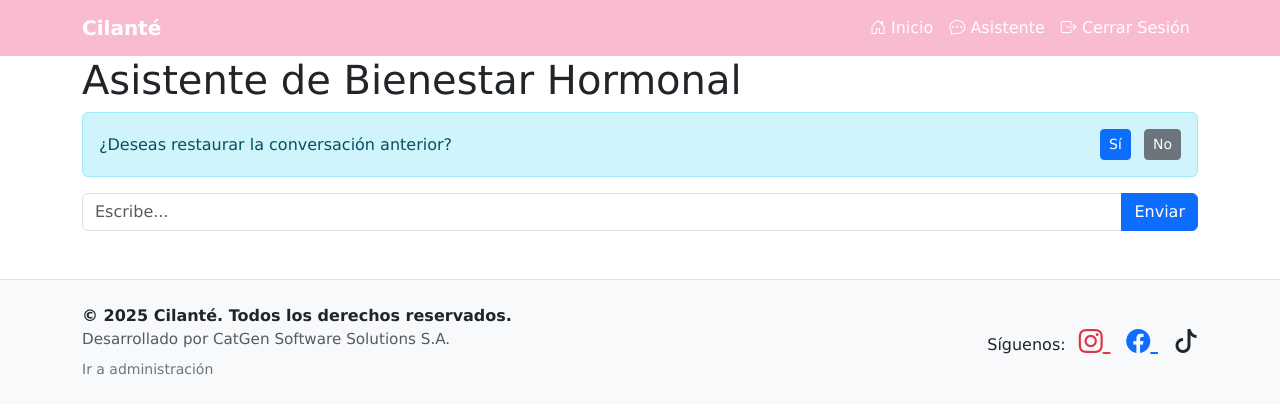
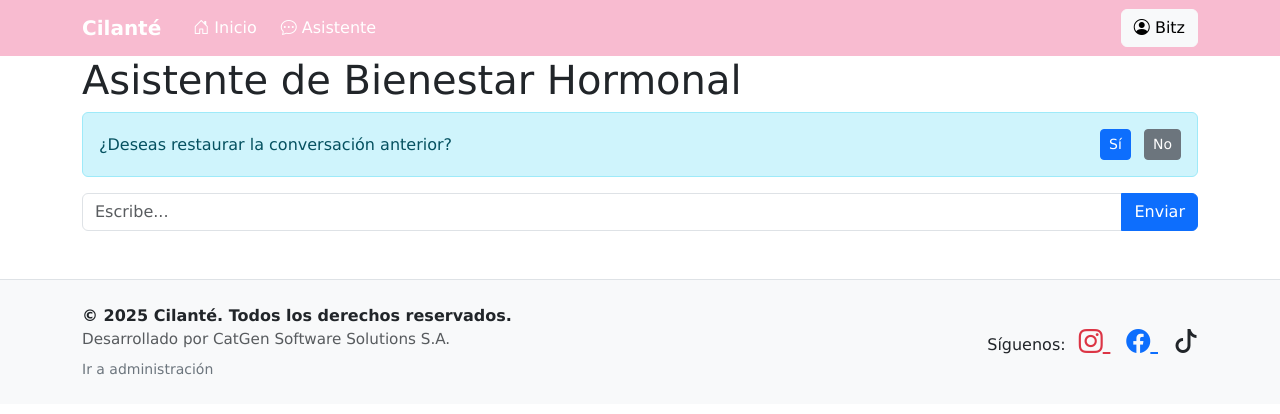
Before and after one commit to dylanbitz/cilante-store, a Flask app: page /assistant/chat in a window 1280 px wide. Shown: the top 414 px of the page. Run offline with Flask 3, Linux system fonts and the light colour scheme; a user stored in the database is signed in.

Commit message:
actualizar Bootstrap a la versión 5.3.8 y mejorar la plantilla de usuario en base.html

```diff
--- a/cilante/templates/base.html
+++ b/cilante/templates/base.html
@@ -5,7 +5,7 @@
     <meta charset="UTF-8">
     <meta name="viewport" content="width=device-width, initial-scale=1.0">
     <title>Cilanté - Tienda de Bienestar</title>
-    <link href="https://cdn.jsdelivr.net/npm/bootstrap@5.3.3/dist/css/bootstrap.min.css" rel="stylesheet">
+    <link href="https://cdn.jsdelivr.net/npm/bootstrap@5.3.8/dist/css/bootstrap.min.css" rel="stylesheet" integrity="sha384-sRIl4kxILFvY47J16cr9ZwB07vP4J8+LH7qKQnuqkuIAvNWLzeN8tE5YBujZqJLB" crossorigin="anonymous">
     <link href="{{ url_for('static', filename='css/main.css') }}" rel="stylesheet">
     <link rel="stylesheet" href="https://cdn.jsdelivr.net/npm/bootstrap-icons@1.11.3/font/bootstrap-icons.css">
     <script src="{{ url_for('static', filename='js/main.js') }}"></script>
@@ -14,57 +14,76 @@
 
 <body>
     <header>
+        {% if current_user.is_authenticated %}
+        <div class="offcanvas offcanvas-end d-flex flex-column overflow-auto" tabindex="-1" id="userSidebar" aria-labelledby="userSidebarLabel">
+            <div class="offcanvas-header">
+                <h5 class="offcanvas-title" id="userSidebarLabel">
+                    <i class="bi bi-person-circle"></i> {{ current_user.username }}
+                </h5>
+                <button type="button" class="btn-close" data-bs-dismiss="offcanvas" aria-label="Cerrar"></button>
+            </div>
+            <div class="offcanvas-body flex-grow-1">
+                <ul class="list-group">
+                    <li class="list-group-item">
+                        <a href="#" class="text-decoration-none">
+                            <i class="bi bi-person"></i> Perfil
+                        </a>
+                    </li>
+                    {% block user_dropdown %}{% endblock %}
+                    <li class="list-group-item">
+                        <a href="{{ url_for('auth.logout') }}" class="text-decoration-none">
+                            <i class="bi bi-box-arrow-right"></i> Cerrar Sesión
+                        </a>
+                    </li>
+                </ul>
+            </div>
+        </div>
+        {% endif %}
+
         <nav class="navbar navbar-expand-lg" style="background-color: #f8bbd0;">
             <section class="container">
-                <a class="navbar-brand fw-bold text-white" href="{{ url_for('shop.index') }}">Cilanté</a>
-                <button class="navbar-toggler" type="button" data-bs-toggle="collapse" data-bs-target="#navbarNav"
-                    aria-controls="navbarNav" aria-expanded="false" aria-label="Toggle navigation">
-                    <span class="navbar-toggler-icon"></span>
-                </button>
-                <section class="collapse navbar-collapse" id="navbarNav">
+                <a class="navbar-brand fw-bold text-white me-4" href="{{ url_for('shop.index') }}">Cilanté</a>
+                <ul class="navbar-nav flex-row align-items-center">
                     {% if current_user.is_authenticated %}
-                    <ul class="navbar-nav ms-auto align-items-center">
-                        <li class="nav-item">
+                    <li class="nav-item me-2">
                         <a class="nav-link text-white" href="{{ url_for('shop.index') }}">
                             <i class="bi bi-house-door"></i> Inicio
                         </a>
                     </li>
-                        <li class="nav-item">
+                    <li class="nav-item me-2">
                         <a class="nav-link text-white" href="{{ url_for('assistant.chat') }}">
                             <i class="bi bi-chat-dots"></i> Asistente
                         </a>
                     </li>
-                        <li class="nav-item">
-                            <a class="nav-link text-white" href="{{ url_for('auth.logout') }}">
-                                <i class="bi bi-box-arrow-right"></i> Cerrar Sesión
-                            </a>
-                        </li>
-                    </ul>
                     {% else %}
-                    <ul class="navbar-nav ms-auto align-items-center">
-                        <li class="nav-item">
+                    <li class="nav-item me-2">
                         <a class="nav-link text-white" href="{{ url_for('shop.index') }}">
                             <i class="bi bi-house-door"></i> Inicio
                         </a>
                     </li>
-                        <li class="nav-item">
+                    <li class="nav-item me-2">
                         <a class="nav-link text-white" href="{{ url_for('auth.login') }}">
                             <i class="bi bi-box-arrow-in-right"></i> Iniciar Sesión
                         </a>
                     </li>
-                        <li class="nav-item">
+                    <li class="nav-item me-2">
                         <a class="btn btn-light ms-2" href="{{ url_for('auth.register') }}">
                             <i class="bi bi-person-plus"></i> Regístrate
                         </a>
                     </li>
-                        <li class="nav-item">
+                    <li class="nav-item me-2">
                         <a class="nav-link text-white" href="{{ url_for('assistant.chat') }}">
                             <i class="bi bi-chat-dots"></i> Asistente
                         </a>
                     </li>
+                    {% endif %}
                 </ul>
+                {% if current_user.is_authenticated %}
+                <button class="btn btn-light ms-auto" type="button" data-bs-toggle="offcanvas" data-bs-target="#userSidebar" aria-controls="userSidebar">
+                    <i class="bi bi-person-circle"></i>
+                    <span>{{ current_user.username }}</span>
+                </button>
                 {% endif %}
-                </section>
             </section>
         </nav>
     </header>
@@ -103,6 +122,7 @@
             </div>
         </div>
     </footer>
+    <script src="https://cdn.jsdelivr.net/npm/bootstrap@5.3.8/dist/js/bootstrap.bundle.min.js" integrity="sha384-FKyoEForCGlyvwx9Hj09JcYn3nv7wiPVlz7YYwJrWVcXK/BmnVDxM+D2scQbITxI" crossorigin="anonymous"></script>
 </body>
 
 </html>
```
Lines whose indentation alone changed are shown as unchanged.
